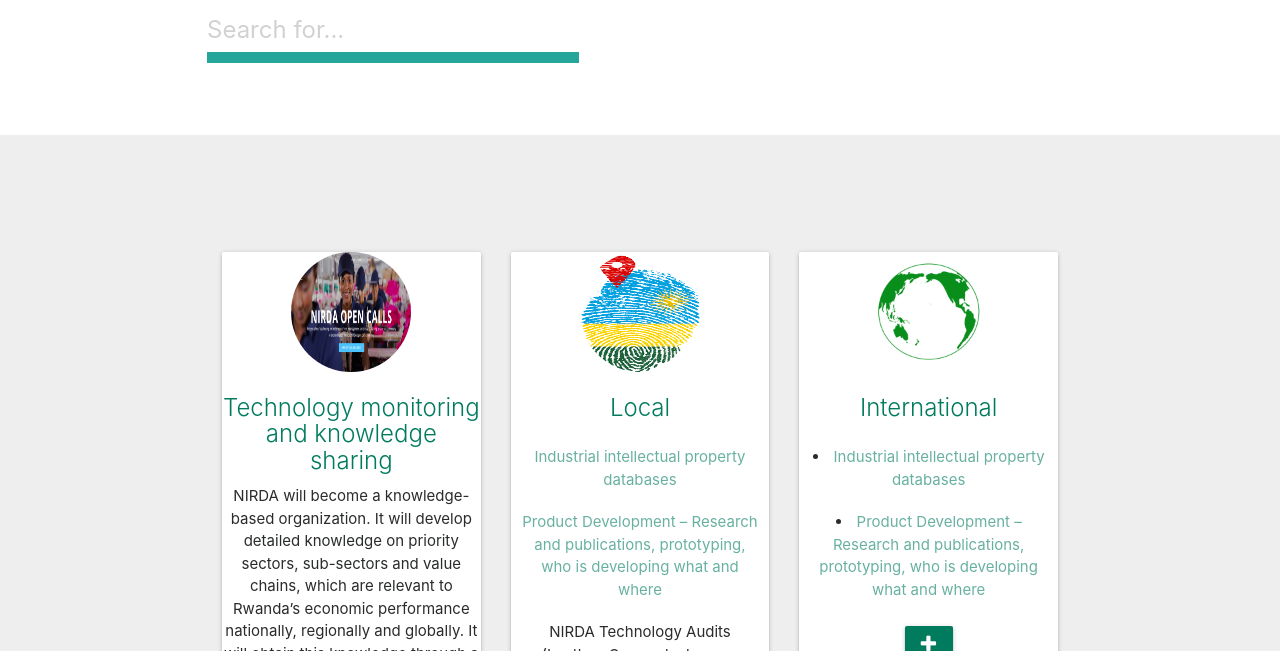
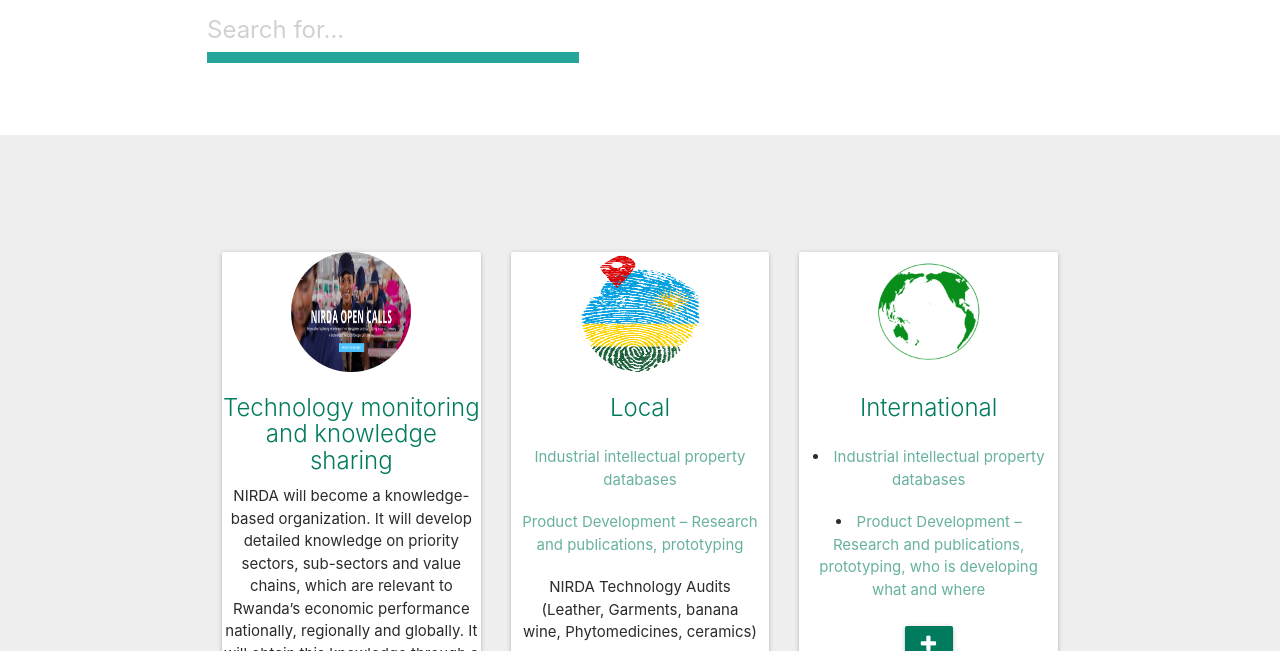
Before and after one commit to dnzengou/knowledge-management-demo, a plain HTML site: page index.html in a window 1280 px wide. Shown: the part 80-731 px from the top of the page. Drawn offline with nearby package versions, Linux system fonts and the light colour scheme; a script that the page names is missing.

Commit message:
update files

```diff
--- a/index.html
+++ b/index.html
@@ -340,7 +340,7 @@ li:hover {
                                     <p class="card-text">
                                       <ul>
                                         <li><a href="http://www.wipo.int/portal/en/index.html" target="_blank" style="color:#68B1A0">Industrial intellectual property databases</a> </li>
-                                        <li><a href=" http://bit.ly/rnd-gcs" target="_blank" style="color:#68B1A0">Product Development – Research and publications, prototyping, who is developing what and where</a></li>
+                                        <li><a href=" http://bit.ly/rnd-gcs" target="_blank" style="color:#68B1A0">Product Development – Research and publications, prototyping</a></li>
                                         <li>NIRDA Technology Audits (Leather, Garments, banana wine, Phytomedicines, ceramics)</li>
                                         <li>Updated laws, regulations and policies on- includes standards, made in Rwanda, industrial policy, domestic market recapturing strategy, export strategy etc.</li>
                                         <ul>
```
